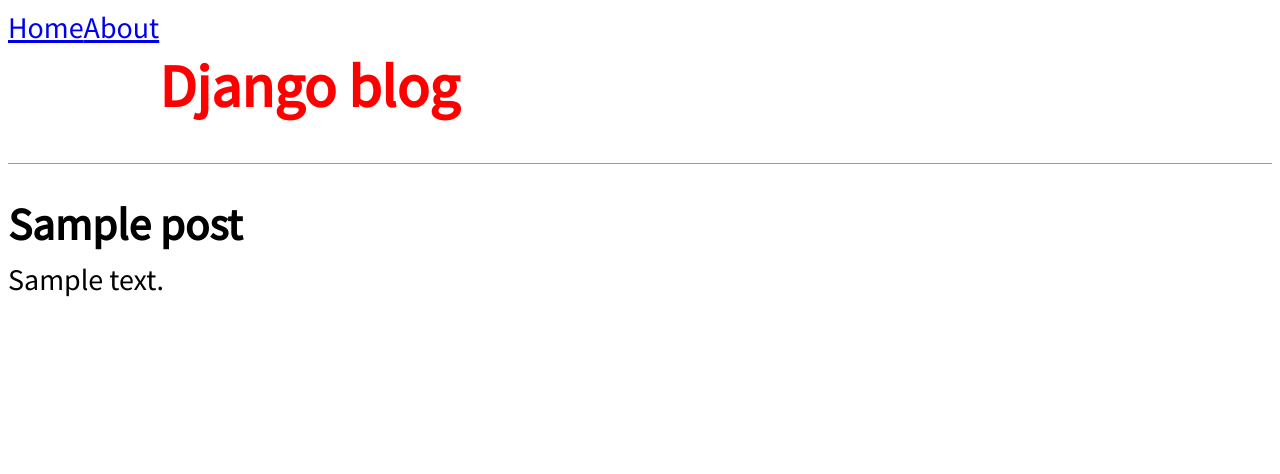
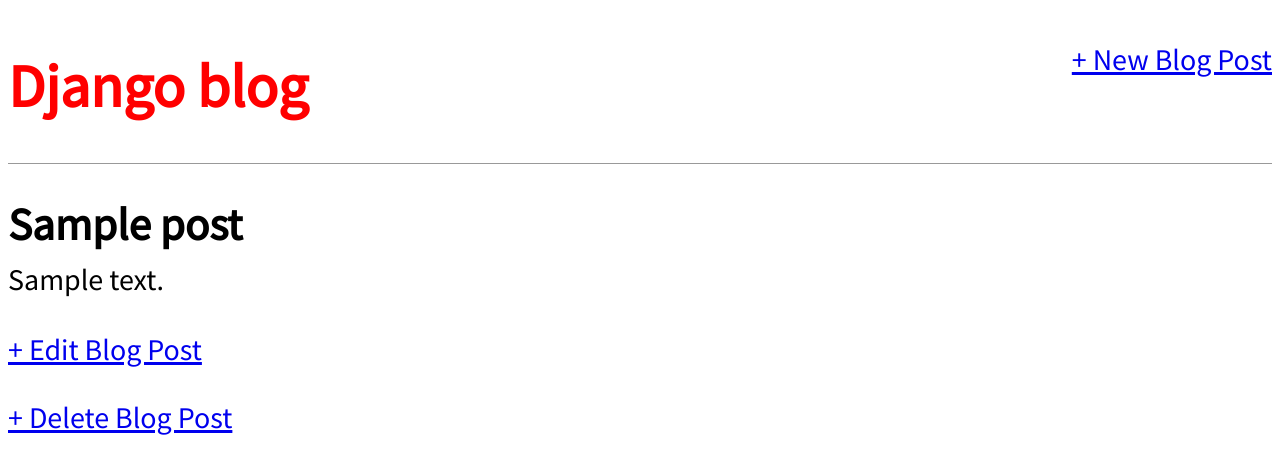
Before and after one commit to mhgolestan/django_training, a Django app: page /blog/post/1/ in a window 1280 px wide. Shown: the top 474 px of the page. Run offline with Django 4.2, Linux system fonts and the light colour scheme; tables that the repository leaves empty hold one stand-in row (values such as "Sample post").

Commit message:
CRUD for posts implemented

```diff
--- a/blog/models.py
+++ b/blog/models.py
@@ -1,4 +1,5 @@
 from django.db import models
+from django.urls import reverse
 
 class Post(models.Model):
     title = models.CharField(max_length=200)
@@ -10,3 +11,6 @@
 
     def __str__(self):
         return self.title
+
+    def get_absolute_url(self):
+        return reverse("post_detail", kwargs={"pk": self.pk})
--- a/blog/urls.py
+++ b/blog/urls.py
@@ -1,7 +1,10 @@
 from django.urls import path
-from .views import BlogListView, BlogDetailView
+from .views import BlogListView, BlogDetailView, BlogCreateView, BlogUpdateView,BlogDeleteView
 
 urlpatterns = [
     path('', BlogListView.as_view(), name='blog_home'),
     path('post/<int:pk>/', BlogDetailView.as_view(), name='post_detail'),
+    path('post/new/', BlogCreateView.as_view(), name='post_new'),
+    path('post/<int:pk>/edit/', BlogUpdateView.as_view(), name='post_edit'),
+    path('post/<int:pk>/delete/', BlogDeleteView.as_view(), name='post_delete'),
 ]
--- a/blog/views.py
+++ b/blog/views.py
@@ -1,4 +1,7 @@
 from django.views.generic import ListView, DetailView
+from django.views.generic.edit import CreateView, UpdateView,DeleteView
+from django.urls import reverse_lazy # new
+
 from .models import Post
 
 class BlogListView(ListView):
@@ -8,3 +11,18 @@
 class BlogDetailView(DetailView):
     model = Post
     template_name = "blog/post_detail.html"
+
+class BlogCreateView(CreateView):
+    model = Post
+    template_name = 'blog/post_new.html'
+    fields = ['title', 'author', 'body']
+
+class BlogUpdateView(UpdateView):
+    model = Post
+    template_name = 'blog/post_edit.html'
+    fields = ['title', 'body']
+
+class BlogDeleteView(DeleteView):
+    model = Post
+    template_name = 'blog/post_delete.html'
+    success_url = reverse_lazy('blog_home')
--- a/config/urls.py
+++ b/config/urls.py
@@ -21,5 +21,5 @@
     path('', include('pages.urls')),
     path('posts/', include('posts.urls')),
     path('blog/', include('blog.urls')),
-
+    path('accounts/', include('django.contrib.auth.urls')),
 ]
--- a/templates/blog/base.html
+++ b/templates/blog/base.html
@@ -6,14 +6,17 @@
         <link rel="stylesheet" href="{% static 'css/base.css' %}">
     </head>
     <body>
-        <header>
-            <a href="{% url 'pages_home' %}">Home</a>
-            <a href="{% url 'about' %}">About</a>
-            <h1><a href="{% url 'blog_home' %}">Django blog</a></h1>
-        </header>
         <div>
-            {% block content %}
-            {% endblock content %}
+            <header>
+                <div class="nav-left">
+                <h1><a href="{% url 'blog_home' %}">Django blog</a></h1>
+                </div>
+                <div class="nav-right">
+                <a href="{% url 'post_new' %}">+ New Blog Post</a> </div>
+            </header>
+        </div>
+        {% block content %}
+        {% endblock content %}
         </div>
     </body>
 </html>
--- a/templates/blog/post_detail.html
+++ b/templates/blog/post_detail.html
@@ -5,4 +5,6 @@
         <h2>{{ object.title }}</h2>
         <p>{{ object.body }}</p>
     </div>
+    <a href="{% url 'post_edit' post.pk %}">+ Edit Blog Post</a>
+    <p><a href="{% url 'post_delete' post.pk %}">+ Delete Blog Post</a></p>
 {% endblock content %}
```
Also changed, not shown: blog/tests.py (+25 -0 lines), templates/blog/post_delete.html (added, +9 -0 lines), templates/blog/post_edit.html (added, +9 -0 lines), templates/blog/post_new.html (added, +9 -0 lines), templates/registration/login.html (added, +8 -0 lines).
